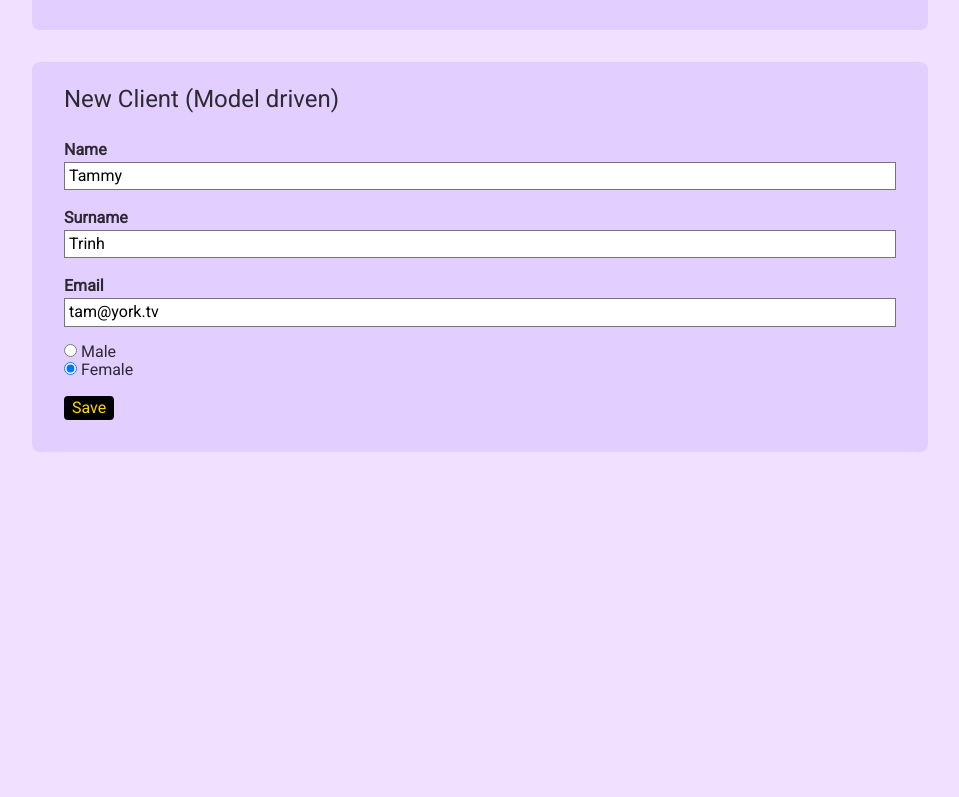
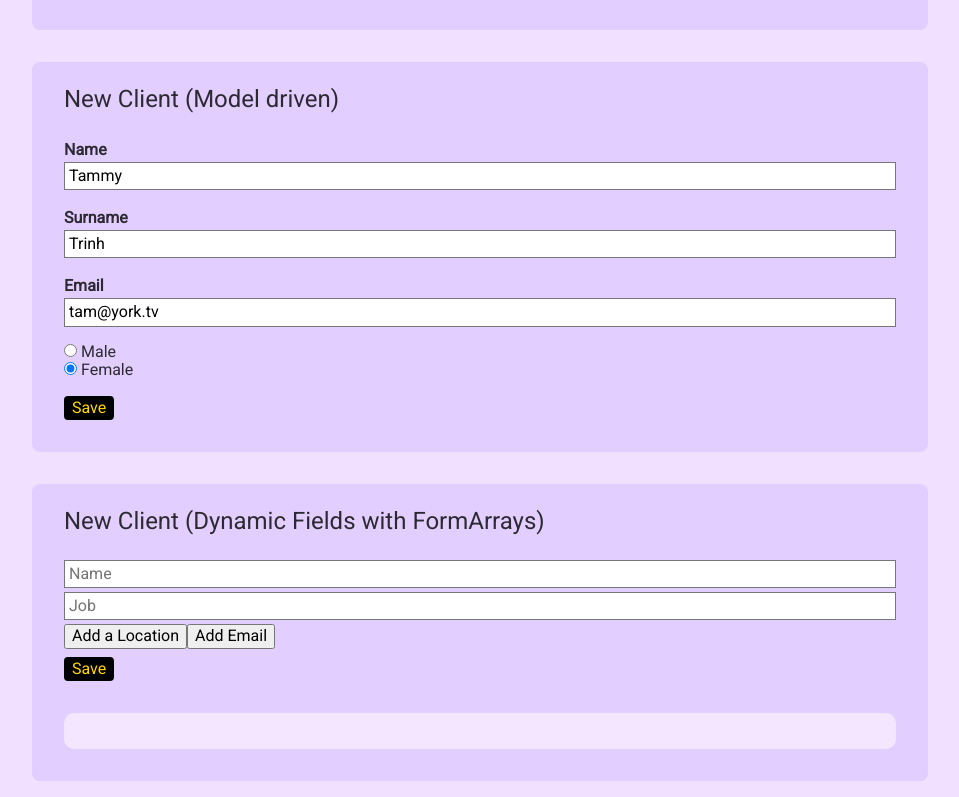
Before and after one commit to rangle/augury-examples, an Angular app in the folder forms/: page / in a window 1280 px wide. Shown: the part 706-1503 px from the top of the page, without its empty margins (160-1119 px from the left). Before the commit the page ends 1174 px from the top, so only its background shows below. Built offline with nearby package versions, Linux system fonts and the light colour scheme.

Commit message:
Form Array Demo

```diff
--- a/forms/src/app/app.component.html
+++ b/forms/src/app/app.component.html
@@ -6,3 +6,5 @@
 <login-model-form></login-model-form>
 
 <model-form></model-form>
+
+<phone-numbers></phone-numbers>
--- a/forms/src/app/app.module.ts
+++ b/forms/src/app/app.module.ts
@@ -7,13 +7,15 @@ import { AppComponent } from './app.component';
 import { LoginFormComponent } from './login-form/login-form.component';
 import { ModelFormComponent } from './model-form/model-form.component';
 import { LoginModelFormComponent } from './login-model-form/login-model-form.component';
+import { ArrayFormComponent } from './array-form/array-form.component';
 
 @NgModule({
   declarations: [
     AppComponent,
     LoginFormComponent,
     ModelFormComponent,
-    LoginModelFormComponent
+    LoginModelFormComponent,
+    ArrayFormComponent
   ],
   imports: [
     BrowserModule,
--- /dev/null
+++ b/forms/src/app/array-form/array-form.component.css
@@ -0,0 +1,21 @@
+:host {
+    display: flex;
+}
+
+.container {
+    background-color: #E2CEFF;
+}
+
+button[disabled] {
+    color: gray;
+}
+
+.output {
+    padding: 10px;
+    border-radius: 10px;
+    background: #f4e6ff;
+}
+
+.error {
+    color: red;
+}
--- /dev/null
+++ b/forms/src/app/array-form/array-form.component.html
@@ -0,0 +1,27 @@
+<div class="container ph4 pb4 black-80 br3 ma3 center w-70">
+  <p class="f3">New Client (Dynamic Fields with FormArrays)</p>
+    <div>
+      <div class="m2" *ngFor="let item of form?.controls; let i = index">
+      <input type="text"
+             [formControl]="item"
+             placeholder="{{placeholders[i]}}"
+             [ngClass]="{
+              'is-error': item.hasError('minLength') && item.touched
+             }"
+             class="pa1 mb1 input-reset ba hover-bg-washed-blue hover-dark-blue w-100">
+        <div class="error mt3" *ngIf="item.hasError('minLength')">Location must be greater than 2 characters!</div>
+    </div>
+
+    <button (click)="addLocation(form)" >Add a Location</button> <button (click)="addEmail()">Add Email</button>
+
+    <div class="mb5">
+    <div class="mt2">
+      <button (click)="save()" class="link mr2 br2 ba bw1 bg-black yellow b--black fl" [disabled]="!form.valid">Save</button>
+      <div *ngIf="!form.valid" class="error mt2">Cannot save, location has to be greater than 5 characters</div>
+    </div>
+    </div>
+
+    <div class="mt2 output">
+      <pre>{{output}}</pre>
+    </div>
+</div>
--- /dev/null
+++ b/forms/src/app/array-form/array-form.component.ts
@@ -0,0 +1,43 @@
+import { Component, OnInit } from '@angular/core';
+import { FormArray, FormControl, Validators } from '@angular/forms';
+
+@Component({
+  selector: 'phone-numbers',
+  templateUrl: './array-form.component.html',
+  styleUrls: ['./array-form.component.css']
+})
+export class ArrayFormComponent {
+  form;
+  currentUser: Array<String> = [];
+  placeholders = [
+    'Name',
+    'Job'
+  ];
+  output;
+
+  constructor() {
+    this.form= new FormArray([
+      new FormControl(''),
+      new FormControl('')
+    ]);
+  }
+
+  addEmail() {
+    if (this.placeholders.indexOf('Email') === -1) {
+      this.form.push(new FormControl(''));
+      this.placeholders.push('Email');
+    }
+  }
+
+  addLocation() {
+    if (this.placeholders.indexOf('Location') === -1) {
+      this.form.push(new FormControl('', Validators.minLength(5)));
+      this.placeholders.push('Location');
+    }
+  }
+
+  save() {
+    this.output = this.form.value;
+  }
+
+}
--- a/forms/src/app/model-form/model-form.component.ts
+++ b/forms/src/app/model-form/model-form.component.ts
@@ -1,5 +1,5 @@
 import { Component, OnInit } from '@angular/core';
-import { FormBuilder, FormGroup, Validators } from '@angular/forms';
+import {FormBuilder, FormGroup, Validators, FormControl} from '@angular/forms';
 
 @Component({
   selector: 'model-form',
@@ -8,6 +8,7 @@ import { FormBuilder, FormGroup, Validators } from '@angular/forms';
 })
 export class ModelFormComponent implements OnInit {
 
+  welcomeMessage: string;
   fg: FormGroup;
 
   constructor(formBuilder: FormBuilder) {
@@ -15,11 +16,18 @@ export class ModelFormComponent implements OnInit {
       'name': ['Tammy', Validators.required],
       'surname': ['Trinh', Validators.required],
       'email': ['tam@york.tv', Validators.required],
-      'gender': ['female', Validators.required]
+      'gender': ['female', Validators.required],
+      'greeting': ['Greet with message'],
+      'welcome': new FormControl({disabled: true})
     });
   }
 
   ngOnInit() {
+  }
+
+  enableWelcomeMessage () {
+    this.fg.addControl('message');
+    this.welcomeMessage = 'congrats on remembering your password!';
   }
 
   onSubmit(value) {
```
